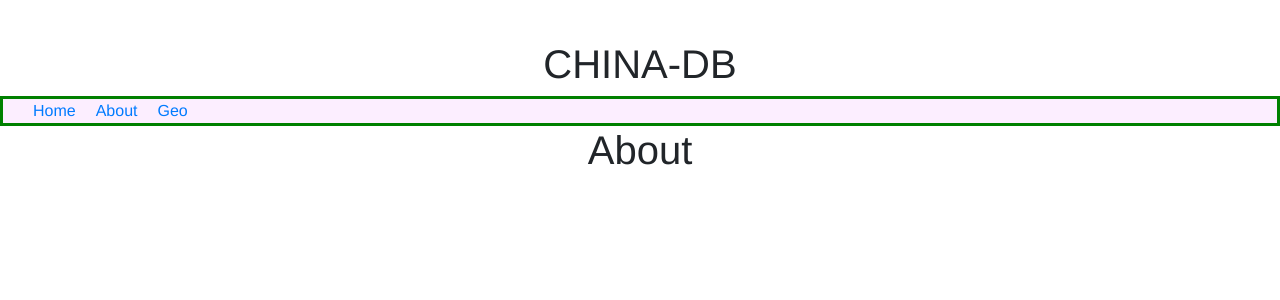
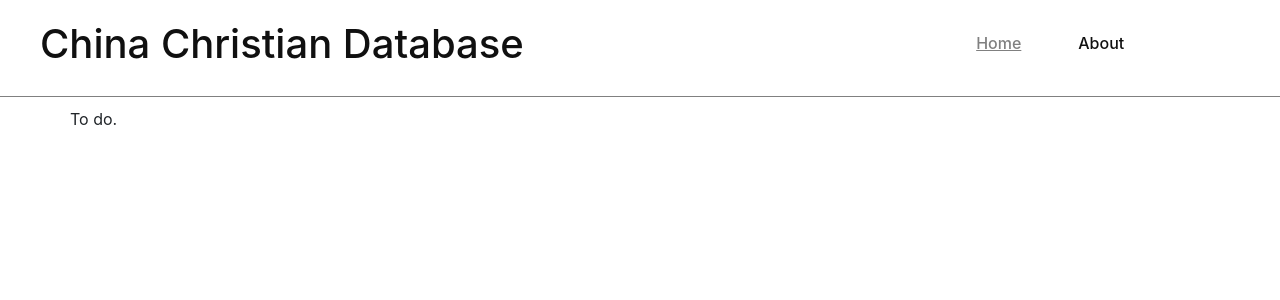
Before and after one commit to hicsail/CHINA-DB, a Vue app: page /about in a window 1280 px wide. Shown: the top 300 px of the page. Built offline with nearby package versions, Linux system fonts and the light colour scheme.

Commit message:
First steps towards overhauling UI.

```diff
--- a/src/App.vue
+++ b/src/App.vue
@@ -1,64 +1,93 @@
 <template>
-  <div id="app">
-      <h1>CHINA-DB</h1>
-      <nav id="navbar">
-          <div id="navbar-items" role='navigation' aria-label='main navigation'>
-              <div id="navbar-itemWrapper">
-                  <router-link class="navbar-item" to="/">
-                      Home
-                  </router-link>
-                  <router-link class="navbar-item" to="/about">
-                      About
-                  </router-link>
-                  <router-link class="navbar-item" to="/geo">
-                      Geo
+    <div>
+        <div class="row title padding-sides">
+            <div class="col-md-9 my-auto grey-text" >
+                <h1>China Christian Database</h1>
+            </div>
+
+            <div class="col-md-0.5"></div>
+            <div class="col-md-1 my-auto center-grey-text">
+                <nav>
+                    <div role='navigation' aria-label='main navigation' >
+                        <router-link to="/geo" class="routerlink" v-on:click="this.$parent.onHomePage = true">
+                            <h6 v-if="this.$parent.onHomePage" class="underline-light-text" >Home</h6>
+                            <h6 v-if="!this.$parent.onHomePage">Home</h6>
                         </router-link>
                     </div>
+                </nav>
             </div>
+            <div class="col-md-1 my-auto center-grey-text">
+                <nav>
+                    <div role='navigation' aria-label='main navigation' >
+                        <router-link to="/about" class="routerlink" v-on:click="this.$parent.onHomePage = false">
+                            <h6 v-if="this.$parent.onHomePage" >About</h6>
+                            <h6 v-if="!this.$parent.onHomePage" class="underline-light-text">About</h6>
+                        </router-link>
+                    </div>
+
                 </nav>
+            </div>
+            <div class="col-md-0.5"></div>
+        </div>
+
         <router-view></router-view>
+
     </div>
+
 
 </template>
 
 <script>
 export default {
-  name: 'App'
+  name: 'App',
+  methods: {
+    setHomePage(status){
+      this.$parent.onHomePage = status;
     }
+  }
+}
+
 </script>
+
+
 
 <style>
 
-#app {
-    font-family: 'Avenir', Helvetica, Arial, sans-serif;
-    -webkit-font-smoothing: antialiased;
-    -moz-osx-font-smoothing: grayscale;
-    text-align: center;
-    overflow-y: scroll;
-    margin-top: 40px;
+    .title {
+        padding-top: 20px;
+        padding-bottom: 20px;
+        border-bottom: 1px solid #808080;
     }
 
-#navbar {
-    background-color: #fceeff;
-    padding-left: 20px;
-    padding-right: 10px;
-    border: 3px solid green;
+    .padding-sides {
+        padding-left: 40px;
     }
 
-#navbar-items{
-    display:flex;
-    justify-content:center;
-    margin-right: auto;
+    .routerlink {
+        color: #101010;
     }
 
-#navbar-itemWrapper{
-    flex-grow: 1;
-    display: flex;
+    .grey-text {
+        color: #101010;
     }
 
-.navbar-item{
-    padding-left: 10px;
-    padding-right: 10px;
+    .center-grey-text {
+        text-align: center;
+        color: #101010;
+    }
+
+    .underline-light-text {
+        text-decoration: underline;
+        color: #808080;
     }
 
 </style>
+
+<!--<div role='navigation' aria-label='main navigation' >-->
+<!--<router-link v-if="this.$parent.onHomePage" to="/about" class="routerlink" v-on:click.native="toggleOnHomePage">-->
+<!--<h6>About</h6>-->
+<!--</router-link>-->
+<!--<router-link v-if="!this.$parent.onHomePage" to="/geo" class="routerlink" v-on:click.native="toggleOnHomePage">-->
+<!--<h6>Home</h6>-->
+<!--</router-link>-->
+<!--</div>-->
--- a/src/components/About.vue
+++ b/src/components/About.vue
@@ -1,3 +1,21 @@
 <template>
-    <h1>About</h1>
+    <div class = "container">
+        <div class="row padding">
+            To do.
+        </div>
+    </div>
+
 </template>
+
+<style>
+
+    .padding {
+        padding-top: 10px;
+        padding-bottom: 10px;
+    }
+
+    .center-text {
+        text-align: center;
+    }
+
+</style>
--- a/src/components/Geo.vue
+++ b/src/components/Geo.vue
@@ -1,8 +1,18 @@
 <template>
-    <div class = "container">
-        <div class="row">
+    <!--<div class = "container">-->
+    <div class="padding-sides">
+        <div class="row padding">
+            <div class="col-md-9 grey-text">
                 <h3>Shanxi Province, China</h3>
-            <div class="col-md-9">
+            </div>
+            <div class="col-md-3"></div>
+        </div>
+
+
+        <!---- MAP ----->
+        <div class="row ">
+            <!--<div class="container">-->
+            <div class="col-md-12 padding-sides">
                 <div id="map">
                     <l-map
                             style="height: 100%"
@@ -22,67 +32,51 @@
                     </l-map>
                 </div>
             </div>
+        </div>
+
+
+        <!---- TITLES ----->
+        <div class="row padding padding-sides">
+            <div class="col-md-3" style="text-align: center; border:1px solid black;">Individuals</div>
+            <div class="col-md-3" style="text-align: center; border:1px solid black;">Institutions</div>
+            <div class="col-md-3" style="text-align: center; border:1px solid black;">Corporate Entities</div>
+             <div class="col-md-3" style="text-align: center; border:1px solid black;">Events</div>
+        </div>
+
+
+        <div class="row padding">
+
+            <!-- INDIVIDUALS -->
             <div class="col-md-3">
-                <b-form-select
-                        v-model="selected"
-                        class="mb-3"
-                        size="sm"
-                        @change="refresh()"
-                >
-                    <option :value="null">Select a filter category</option>
-                    <option value="individuals">Individuals</option>
-                    <option value="institutions">Institutions</option>
-                    <option value="corporateEntities">Corporate Entities</option>
-                    <option value="events">Events</option>
-                </b-form-select>
-                <b-form-group
-                    v-if="selected === 'individuals'">
-                        <b-form-checkbox
-                                id="yearBox"
-                                size="sm"
-                                @change="indivShow.showYear = !indivShow.showYear"
-                        >Year</b-form-checkbox>
-                        <b-form-checkbox
-                                id="titleBox"
-                                size="sm"
-                                @change="indivShow.showTitle = !indivShow.showTitle"
-                        >Title</b-form-checkbox>
-                        <b-form-checkbox
-                                id="nationalityBox"
-                                size="sm"
-                                @change="indivShow.showNationality = !indivShow.showNationality"
-                        >Nationality</b-form-checkbox>
-                        <b-form-checkbox
-                                id="genderBox"
-                                size="sm"
-                                @change="indivShow.showGender = !indivShow.showGender"
-                        >Gender</b-form-checkbox>
+                <!-- year -->
+                <div class="row padding center-button">
+                    <b-form-group>
+                        <button size="sm" class="btn btn-secondary center-button" id="yearBox"
+                                v-on:click="indivShow.showYear = !indivShow.showYear"
+                        >Year</button>
                     </b-form-group>
-                <b-form-group
-                    v-if="selected === 'institutions'">
-                    ayyyy
-                </b-form-group>
-                <b-form-group
-                    v-if="selected === 'corporateEntities'">
-                    lmoaaaa
-                </b-form-group>
-                <b-form-group
-                    v-if="selected === 'events'">
-                    whoa sick
-                </b-form-group>
-                <b-form>
-                    <b-form-group
+                </div>
+                <b-form-group class="padding-top-heavy"
                         id="yearFilterSlider"
-                        v-if="indivShow.showYear && selected === 'individuals'">
-                        <vue-slider
+                        v-if="indivShow.showYear">
+                    <vue-slider class="style-slider"
                             v-model="filters.sliderVals.value"
                             v-bind="filters.sliderVals"
                     />
                 </b-form-group>
+
+                <!-- title -->
+                <div class="row padding center-button">
+                    <b-form-group>
+                        <button class="btn btn-secondary center-button" id="titleBox"
+                                v-on:click="indivShow.showTitle = !indivShow.showTitle"
+                        >Title</button>
+                    </b-form-group>
+                </div>
                 <b-form-group
                         id="titleFilter"
                         label-for="titleFilterBox"
-                        v-if="indivShow.showTitle && selected === 'individuals'">
+                        v-if="indivShow.showTitle">
                     <b-form-input
                             id="titleFilterBox"
                             size="sm"
@@ -91,10 +85,22 @@
                             placeholder="Name of individual">
                     </b-form-input>
                 </b-form-group>
+
+
+                <!-- nationality -->
+                <div class="row center-button">
+                    <b-form-group>
+                        <div class = "row padding">
+                            <button class="btn btn-secondary center-button" id="nationalityBox"
+                                    v-on:click="indivShow.showNationality = !indivShow.showNationality"
+                            >Nationality</button>
+                        </div>
+                    </b-form-group>
+                </div>
                 <b-form-group
                         id="nationalityFilter"
                         label-for="nationalityFilterBox"
-                        v-if="indivShow.showNationality && selected === 'individuals'">
+                        v-if="indivShow.showNationality">
                     <b-form-input
                             id="nationalityFilterBox"
                             size="sm"
@@ -103,10 +109,22 @@
                             placeholder="Nationality of individual">
                     </b-form-input>
                 </b-form-group>
+
+
+                <!-- gender -->
+                <div class="row center-button">
+                    <b-form-group>
+                        <div class = "row padding">
+                            <button class="btn btn-secondary center-button" id="genderBox"
+                                    v-on:click="indivShow.showGender = !indivShow.showGender"
+                            >Gender</button>
+                        </div>
+                    </b-form-group>
+                </div>
                 <b-form-group
                         id="genderFilter"
                         label-for="genderFilterBox"
-                        v-if="indivShow.showGender && selected === 'individuals'">
+                        v-if="indivShow.showGender">
                     <b-form-input
                             id="genderFilterBox"
                             size="sm"
@@ -115,25 +133,58 @@
                             placeholder="Male or Female">
                     </b-form-input>
                 </b-form-group>
-                </b-form>
-                <button v-on:click="filterData">
-                    Filter
-                </button>
+            </div>
+
+            <!-- INSTITUTIONS -->
+           <div class="col-md-3">
+               <b-form-group>
+                   Institutions filter
+               </b-form-group>
+           </div>
+
+
+            <!-- CORPORATE ENTITIES -->
+            <div class="col-md-3">
+                <b-form-group>
+                        Corporate Entities filter
+                </b-form-group>
+            </div>
+
+            <!-- EVENTS -->
+            <div class="col-md-3">
+                <b-form-group>
+                    Events filter
+                </b-form-group>
             </div>
         </div>
-        <div class="row">
-            <div class="col-md-12">
-                <div id="results-box">
-                    <li v-for="pt in renderedData">
-                        <div class="row">
-                            {{ pt }}
+
+
+        <!-- SUBMIT BUTTON -->
+        <div class="row center-button">
+            <b-button v-if="selectedAFilter" class="btn blue" size="lg" v-on:click="filterData">
+                Submit
+            </b-button>
         </div>
-                    </li>
-                </div>
-            </div>
-        </div>
+
+
+
+
+        <!--<div v-if="submittedFilter" class="row padding">-->
+            <!--<div class="col-md-12">-->
+                <!--<div id="results-box">-->
+                    <!--<li v-for="pt in renderedData">-->
+                        <!--<div class="row">-->
+                            <!--{{ pt }}-->
+                        <!--</div>-->
+                    <!--</li>-->
+                <!--</div>-->
+            <!--</div>-->
+        <!--</div>-->
     </div>
 </template>
+
+
+
 
 <script>
 
@@ -156,6 +207,7 @@
 		},
 		data () {
 			return {
+				individualsSelected: false,
                 selected: null,
 				indivShow:
                   {
@@ -174,7 +226,18 @@
                         formatter: "{value}",
                         mergeFormatter: "{value1} ~ {value2}",
                         tooltip: "always",
-                        enableCross: false
+                        enableCross: false,
+                        bgStyle: {
+                          "backgroundColor": "#fff",
+                          "boxShadow": "inset 0.5px 0.5px 3px 1px rgba(0,0,0,.36)"
+                        },
+                        tooltipStyle: {
+                          "backgroundColor": "#0033FF",
+                          "borderColor": "#0033FF"
+                        },
+                        processStyle: {
+                          "backgroundColor": '#0033FF'
+                        }
                       },
                     searchTitles: "",
                     searchNationality: "",
@@ -192,7 +255,8 @@
 				attribution:'&copy; <a href="http://osm.org/copyright">OpenStreetMap</a> contributors',
 				markers: [],
 				pointData: {},
-                renderedData: []
+                renderedData: [],
+                selectedAFilter: false
 			}
 		},
 		methods: {
@@ -202,6 +266,7 @@
             	this.indivShow.showNationality = false;
             	this.indivShow.showGender = false;
             	this.indivShow.showTitle = false;
+
             },
 			pushPoints(pt)
 			{
@@ -375,17 +440,57 @@
 	}
 </script>
 
+
+
 <style>
 
     @import "../../node_modules/leaflet/dist/leaflet.css";
 
     #map {
         height: 600px;
-        border: 3px solid green;
+        border: 3px solid #101010;
     }
 
     #results-box {
-        border: 3px solid green;
+        border: 3px solid #101010;
     }
 
+    .padding {
+        padding-top: 10px;
+        padding-bottom: 10px;
+    }
+    .padding-top-heavy {
+        padding-top: 20px;
+        padding-bottom: 10px;
+    }
+
+    .padding-sides {
+        padding-left: 40px;
+        padding-right: 40px;
+    }
+
+
+    .filter-text {
+        font-size: 20px;
+        text-align: center;
+    }
+
+    .center-button {
+        width: 100%;
+        display: flex;
+        align-items: center;
+        justify-content: center;
+    }
+
+    .grey-text {
+        color: #101010;
+    }
+
+
+    .blue {
+        background-color: #0033FF;
+        color: #fff;
+    }
+
+
 </style>
--- a/src/components/Home.vue
+++ /dev/null
@@ -1,3 +0,0 @@
-<template>
-    <h1>Home page</h1>
-</template>
--- a/src/components/NotFound.vue
+++ /dev/null
@@ -1,5 +0,0 @@
-<template>
-    <div>
-        <p>404 - Not Found</p>
-    </div>
-</template>
--- a/src/main.js
+++ b/src/main.js
@@ -16,5 +16,8 @@ new Vue({
   el: '#app',
   router,
   components: { App },
-  template: '<App/>'
+  template: '<App/>',
+  data: {
+    onHomePage: true
+  }
 });
--- a/src/router/index.js
+++ b/src/router/index.js
@@ -1,8 +1,6 @@
 import Vue from 'vue'
 import Router from 'vue-router'
-import home from '@/components/Home'
 import about from '@/components/About'
-import notfound from '@/components/NotFound'
 import geo from '@/components/Geo'
 
 Vue.use(Router);
@@ -10,19 +8,13 @@ Vue.use(Router);
 export default new Router({
   routes: [
     {
-      path: '/',
-      name: 'Home',
-      component: home
-    },
-    {
       path: '/about',
       name: 'About',
       component: about
     },
 		{
 			path: '*',
-			name: 'NotFound',
-			component: notfound
+			redirect: '/geo'
 		},
 		{
 			path: '/geo',
```
Also changed, not shown: 1 other file (tests, documents, lock files or other folders). Lines whose indentation alone changed are shown as unchanged.
